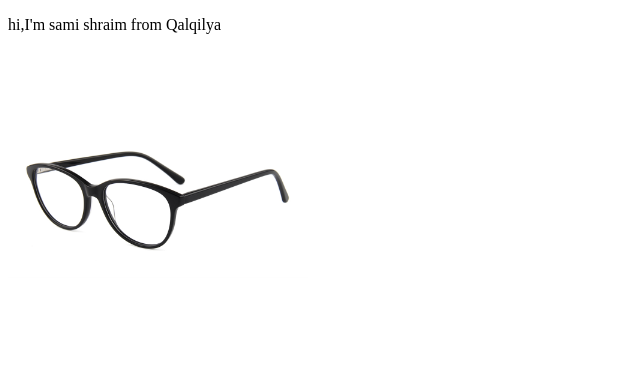
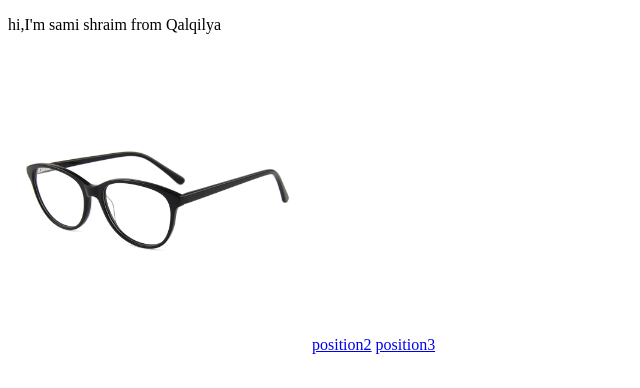
Before and after one commit to SamiShraim1/task1, a plain HTML site: page index.html in a window 1280 px wide. Shown: the whole page, without its empty margins (0-640 px from the left). Drawn offline with Linux system fonts and the light colour scheme.

Commit message:
Update index.html

```diff
--- a/index.html
+++ b/index.html
@@ -1,15 +1,14 @@
 <!DOCTYPE html>
-<html>
+<html >
 <head>
-
 </head>
 <body>
 
-
-<p>hi,I'm sami shraim from Qalqilya </p>
-<img src="1.jpg" alt="this is a picture" width="300px" >
+    <p>hi,I'm sami shraim from Qalqilya </p>
+    <img src="1.jpg" alt="this is a picture" width="300px" >
 
 
-
+    <a href="position2.html">position2</a>
+    <a href="position3.html">position3</a>
 </body>
 </html>
```
